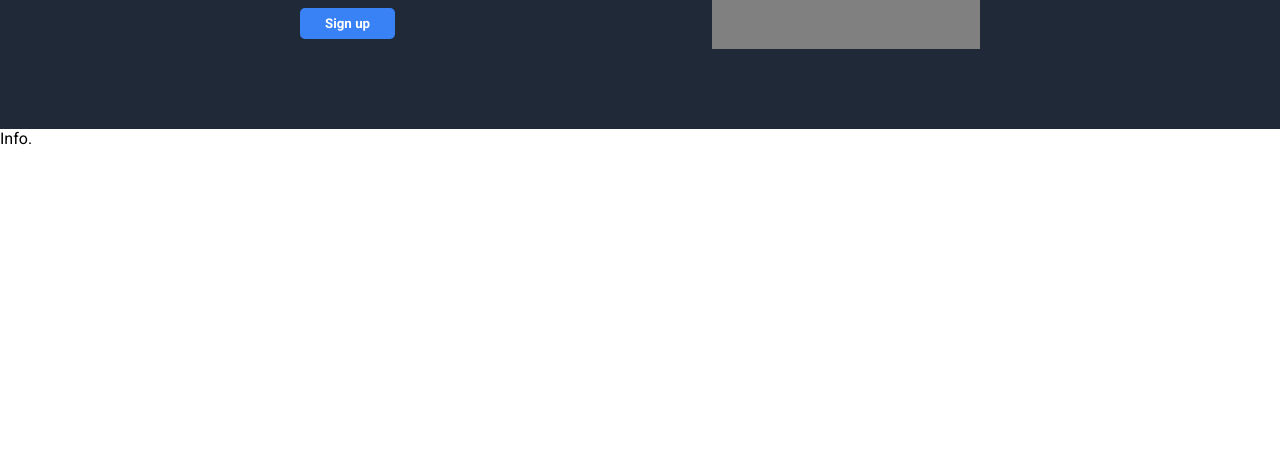
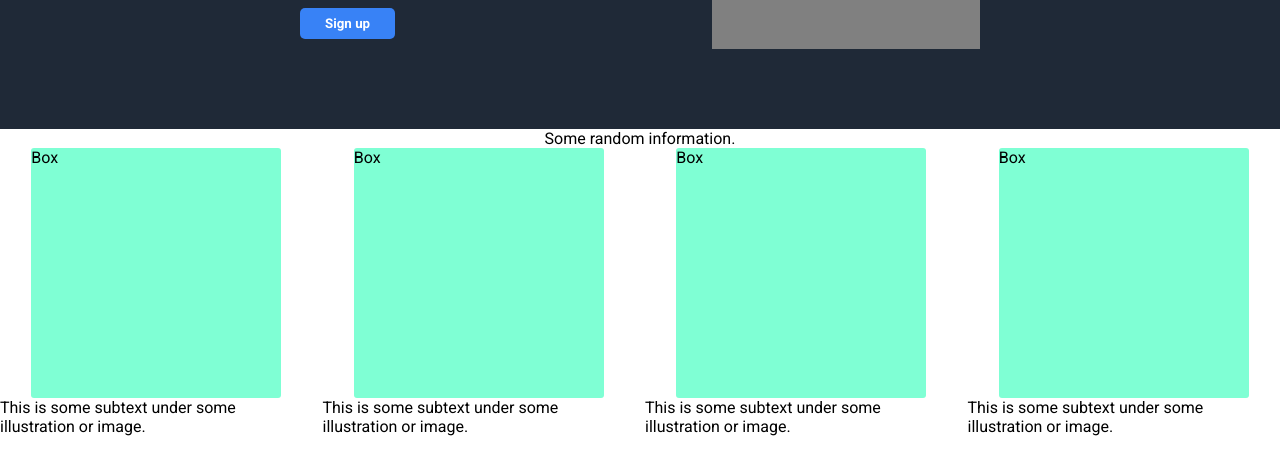
Before and after one commit to SimpleNX/landing-page, a plain HTML site: page index.html in a window 1280 px wide. Shown: the part 309-784 px from the top of the page. Drawn offline with Linux system fonts and the light colour scheme.

Commit message:
Add info.css and Edit index.html
Edit index.html to add elements for the random
information section. Add info.css to keep styles
for random info section.

```diff
--- a/index.html
+++ b/index.html
@@ -4,6 +4,7 @@
         <meta charset="UTF-8">
         <title>Landing Page</title>
         <link rel="stylesheet" href="./hero.css">
+        <link rel="stylesheet" href="./info.css">
         <link rel="preconnect" href="https://fonts.googleapis.com">
         <link rel="preconnect" href="https://fonts.gstatic.com" crossorigin>
         <link href="https://fonts.googleapis.com/css2?family=Roboto:ital,wght@0,100;0,300;0,400;0,500;0,700;0,900;1,100;1,300;1,400;1,500;1,700;1,900&display=swap" rel="stylesheet">
@@ -41,7 +42,35 @@
             </div>
         </div>
         <div class="information">
-            Info.
+            <div class="title">
+                Some random information.
+            </div>
+            <div class="info-cards">
+                <div class="card">
+                    <div class="box">Box</div>
+                    <div class="box-text">
+                        This is some subtext under some illustration or image.
+                    </div>
+                </div>
+                <div class="card">
+                    <div class="box">Box</div>
+                    <div class="box-text">
+                        This is some subtext under some illustration or image.
+                    </div>
+                </div>
+                <div class="card">
+                    <div class="box">Box</div>
+                    <div class="box-text">
+                        This is some subtext under some illustration or image.
+                    </div>
+                </div>
+                <div class="card">
+                    <div class="box">Box</div>
+                    <div class="box-text">
+                        This is some subtext under some illustration or image.
+                    </div>
+                </div>
+            </div>
         </div>
     </body>
 </html>
--- /dev/null
+++ b/info.css
@@ -0,0 +1,30 @@
+.information{
+    display: flex;
+    flex-direction: column;
+    align-items: center;
+}
+
+.info-cards{
+    display: flex;
+    flex-direction: row;
+    justify-content: center;
+    align-items: center;
+    gap : 10px;
+}
+
+.box{
+    box-sizing: border-box;
+    border-radius: 3px;
+    border-width: 2px;
+    border-color: #3882f6;
+    width : 250px;
+    height: 250px;
+    background-color: aquamarine;
+}
+
+.card{
+    display: flex;
+    flex-direction: column;
+    justify-content: center;
+    align-items: center;
+}
```
